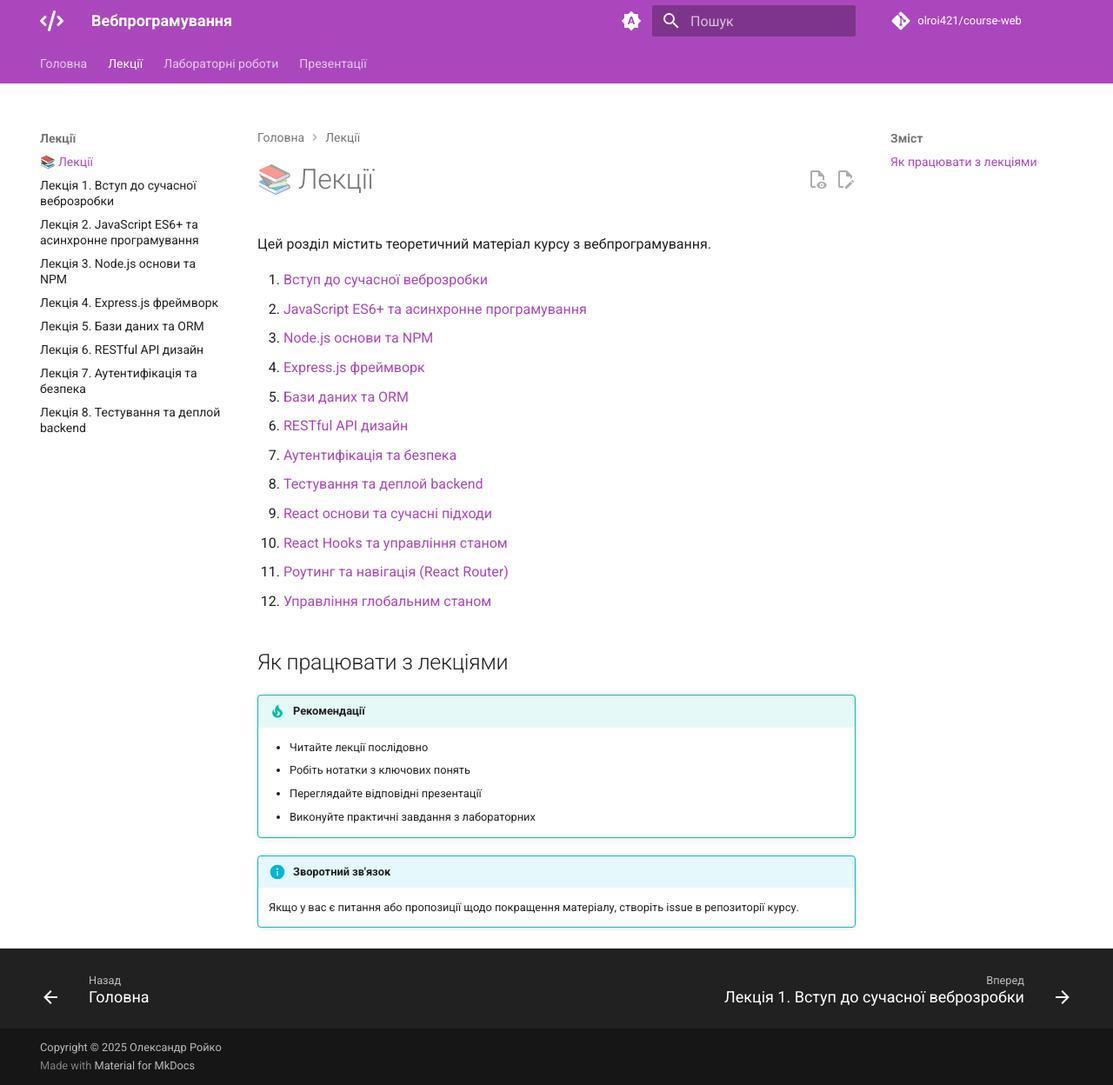
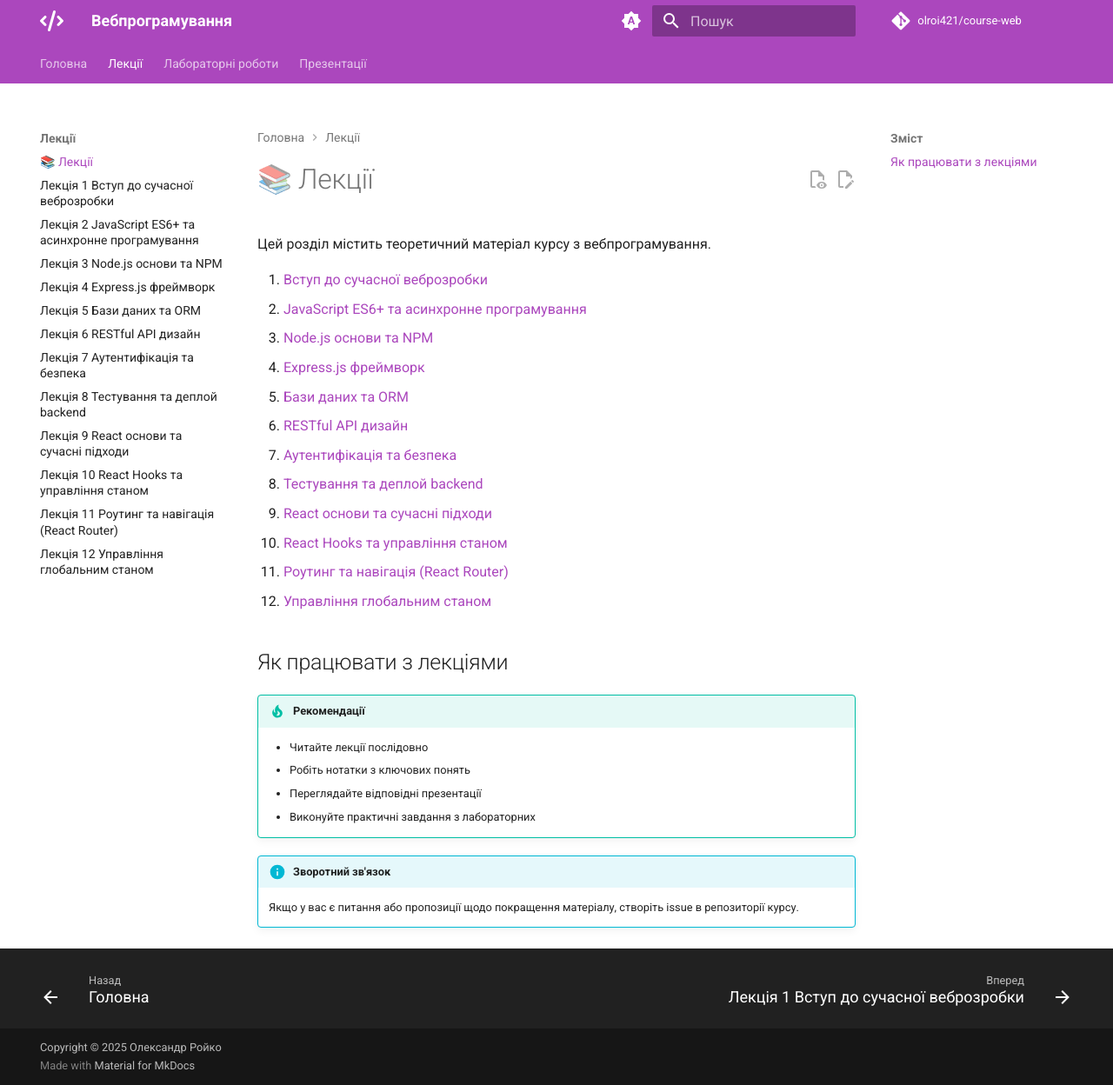
Before and after one commit to olroi421/course-web, an MkDocs documentation site: the page built from docs/lectures/index.md, in a window 1280 px wide and 1248 px high. Shown: the whole window at 87% size. Built offline with MkDocs 1.6.1 and Material for MkDocs 9.7.7, drawn with Linux system fonts in a browser that asks for light colours; comment, search, counter and statistics services are not loaded.

Commit message:
Update mkdocs.yml

```diff
--- a/mkdocs.yml
+++ b/mkdocs.yml
@@ -94,14 +94,18 @@ nav:
   - Головна: index.md
   - Лекції:
       - lectures/index.md
-      - "Лекція 1. Вступ до сучасної веброзробки": lectures/lecture-01.md
-      - "Лекція 2. JavaScript ES6+ та асинхронне програмування": lectures/lecture-02.md
-      - "Лекція 3. Node.js основи та NPM": lectures/lecture-03.md
-      - "Лекція 4. Express.js фреймворк": lectures/lecture-04.md
-      - "Лекція 5. Бази даних та ORM": lectures/lecture-05.md
-      - "Лекція 6. RESTful API дизайн": lectures/lecture-06.md
-      - "Лекція 7. Аутентифікація та безпека": lectures/lecture-07.md
-      - "Лекція 8. Тестування та деплой backend": lectures/lecture-08.md
+      - "Лекція 1 Вступ до сучасної веброзробки": lectures/lecture-01.md
+      - "Лекція 2 JavaScript ES6+ та асинхронне програмування": lectures/lecture-02.md
+      - "Лекція 3 Node.js основи та NPM": lectures/lecture-03.md
+      - "Лекція 4 Express.js фреймворк": lectures/lecture-04.md
+      - "Лекція 5 Бази даних та ORM": lectures/lecture-05.md
+      - "Лекція 6 RESTful API дизайн": lectures/lecture-06.md
+      - "Лекція 7 Аутентифікація та безпека": lectures/lecture-07.md
+      - "Лекція 8 Тестування та деплой backend": lectures/lecture-08.md
+      - "Лекція 9 React основи та сучасні підходи": lectures/lecture-09.md
+      - "Лекція 10 React Hooks та управління станом": lectures/lecture-10.md
+      - "Лекція 11 Роутинг та навігація (React Router)": lectures/lecture-11.md
+      - "Лекція 12 Управління глобальним станом": lectures/lecture-12.md
   - Лабораторні роботи:
       - labs/index.md
       - "Лабораторна робота 1 Розроблення backend архітектури та основного функціоналу": labs/lab-01.md
@@ -116,6 +120,10 @@ nav:
       - "RESTful API дизайн": presentations/presentation-06.md
       - "Аутентифікація та безпека": presentations/presentation-07.md
       - "Тестування та деплой backend": presentations/presentation-08.md
+      - "React основи та сучасні підходи": presentations/presentation-09.md
+      - "React Hooks та управління станом": presentations/presentation-10.md
+      - "Роутинг та навігація (React Router)": presentations/presentation-11.md
+      - "Управління глобальним станом": presentations/presentation-12.md
 # Extra CSS
 extra_css:
   - stylesheets/extra.css
```
